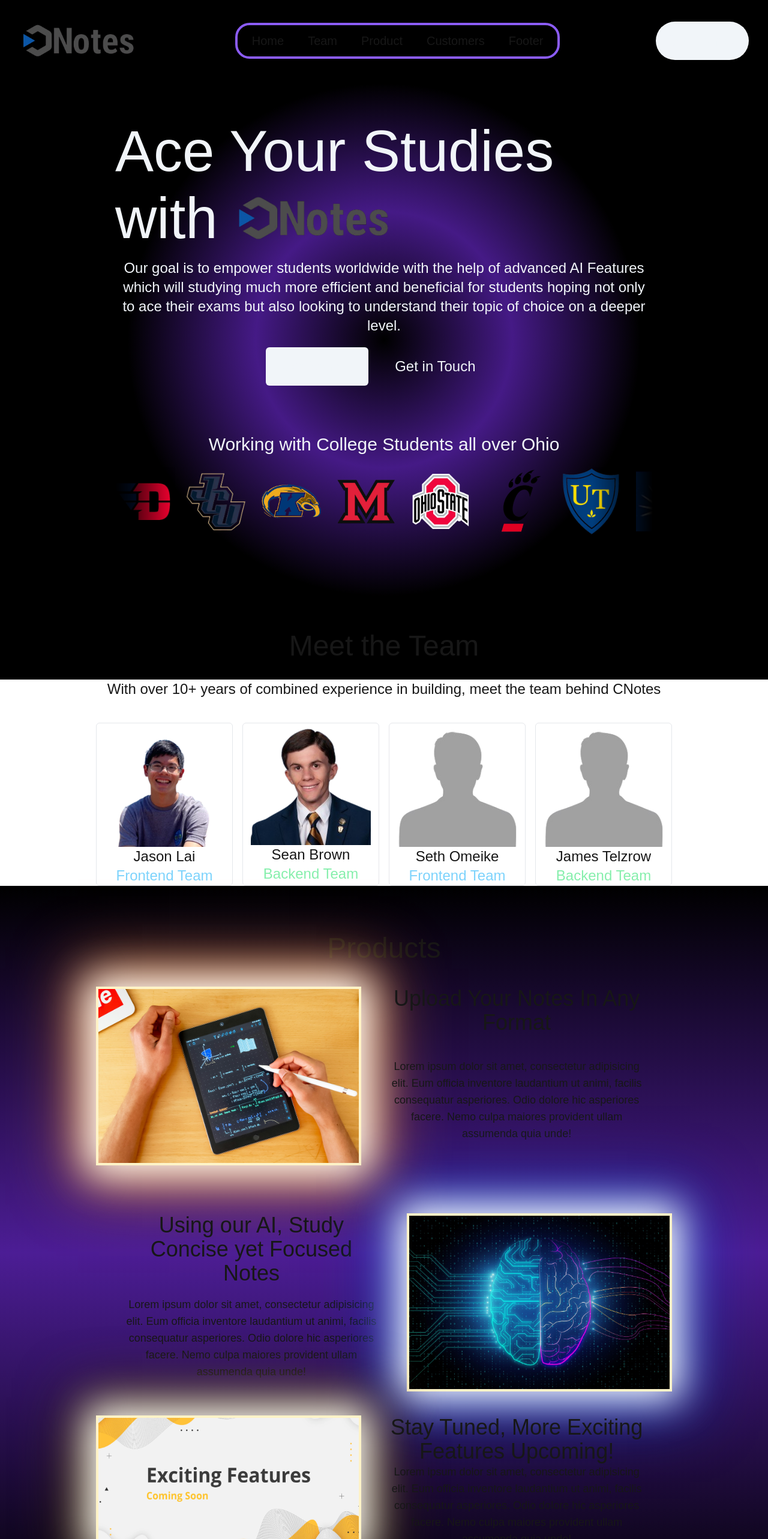
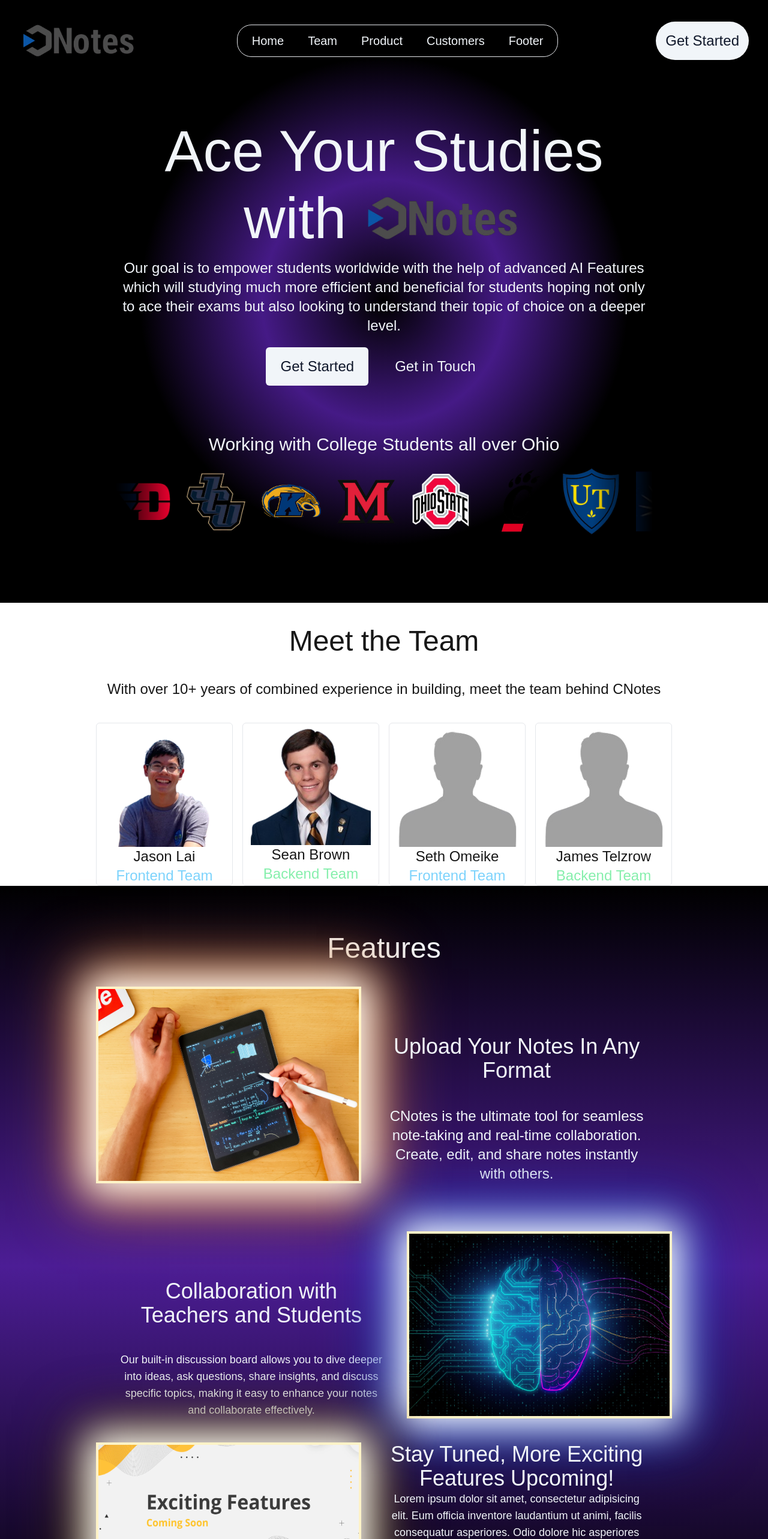
Before and after one commit to Flaresun/csds393Project, a Next.js app in the folder client/: page / in a window 1280 px wide. Shown: the top 2566 px of the page at 60% size. Built offline with nearby package versions, Linux system fonts and the light colour scheme.

Commit message:
Fixed UI for Light Mode and added App Description

```diff
--- a/client/src/components/Hero.tsx
+++ b/client/src/components/Hero.tsx
@@ -25,7 +25,7 @@
         <div id="hero" className='pt-20 px-[2rem] sm:px-[10rem]'>
             <div className="flex flex-col items-center text-8xl text-slate-100  text-wrap">
 
-                <div className="flex mt-5">
+                <div className="flex mt-5 items-center justify-center text-center">
                     <p className="">Ace Your Studies with <span className="inline-block translate-y-4 whitespace-normal"><Image src={assets.logo} alt="Logo" width={270}/></span> </p>
                 </div>
                 <div className="flex text-xl sm:text-2xl mt-5 items-center justify-center text-center">
@@ -35,7 +35,7 @@
                 </div>
 
                 <div className="flex flex-col sm:flex-row text-2xl mt-5">
-                    <button onClick={()=> router.push("/login")} className="bg-slate-100 px-6 py-4 mr-5 dark:text-slate-900 rounded-md active:scale-95 transition-all mb-5 sm:mb-0">Get Started</button>
+                    <button onClick={()=> router.push("/login")} className="bg-slate-100 text-slate-900 px-6 py-4 mr-5 rounded-md active:scale-95 transition-all mb-5 sm:mb-0">Get Started</button>
                     <button onClick={()=> router.push("/login")} className="hover:bg-slate-100 px-6 py-4 mr-5 hover:dark:text-slate-900 rounded-md active:scale-95 transition-all">Get in Touch</button>
                 </div>
 
@@ -67,9 +67,6 @@
 
             </div>
 
-            <p className="pt-20 flex items-center justify-center text-center text-5xl">Meet the Team</p>
-
-
         </div>
     )
 }
--- a/client/src/components/Navbar.tsx
+++ b/client/src/components/Navbar.tsx
@@ -28,7 +28,7 @@
              width={200}
              />
         </div>
-        <div id="box-gradient" className="hidden lg:flex flex-row items-center justify-center border-4 border-violet-500 text-sm sm:text-xl rounded-3xl px-6 py-3">
+        <div id="box-gradient" className="hidden text-slate-100 lg:flex flex-row items-center justify-center border text-sm sm:text-xl rounded-3xl px-6 py-3">
             <a href="#hero" className="cursor-pointer mr-10">Home</a>
             <a href="#team" className="cursor-pointer mr-10">Team</a>
             <a href="#product" className="cursor-pointer mr-10">Product</a>
@@ -37,7 +37,7 @@
 
         </div>
         <div className="hidden lg:flex text-2xl">
-            <button onClick={()=> router.push("/login")} className="bg-slate-100 dark:text-slate-900 text-slate-100 rounded-full p-4 active:scale-95 transition-all">Get Started</button>
+            <button onClick={()=> router.push("/login")} className="bg-slate-100 dark:text-slate-900 text-slate-900 rounded-full p-4 active:scale-95 transition-all">Get Started</button>
         </div>
         <div className="flex items-center justify-center text-center lg:hidden">
 
--- a/client/src/components/Product.tsx
+++ b/client/src/components/Product.tsx
@@ -5,9 +5,9 @@
 const Product = () => {
   const itemSize : number = 700;
   return (
-    <div id="product" className='bg-gradient-to-b from-black via-violet-900 to-black py-20 px-[2rem] sm:px-[10rem]'>
+    <div id="product" className='bg-gradient-to-b from-black via-violet-900 to-black py-20 px-[2rem] sm:px-[10rem] text-slate-100'>
         <div className="mb-10 flex items-center justify-center">
-            <p className="text-5xl">Products</p>
+            <p className="text-5xl ">Features</p>
         </div>
 
         <div className="flex flex-col max-h-full mb-20">
@@ -16,9 +16,9 @@
               <Image src={assets.notes_logo} alt="Notes Logo" width={itemSize}/>
             </div>
 
-            <div className=" flex flex-col items-center justify-between text-center text-4xl text-wrap mx-10 sm:w-full">
-              <p className="flex items-center">Upload Your Notes In Any Format</p>
-              <p className="text-lg flex text-center">Lorem ipsum dolor sit amet, consectetur adipisicing elit. Eum officia inventore laudantium ut animi, facilis consequatur asperiores. Odio dolore hic asperiores facere. Nemo culpa maiores provident ullam assumenda quia unde!</p>
+            <div className=" flex flex-col items-center text-center text-4xl text-wrap mx-10 sm:w-full">
+              <p className="flex items-center mb-10 mt-20">Upload Your Notes In Any Format</p>
+              <p className="text-2xl flex text-center ">CNotes is the ultimate tool for seamless note-taking and real-time collaboration. Create, edit, and share notes instantly with others. </p>
               <p className=""></p>
             </div>
           </div>
@@ -30,9 +30,9 @@
               <Image src={assets.ai_brain} alt="Notes Logo" width={itemSize}/>
             </div>
 
-            <div className=" flex flex-col items-center justify-between text-center text-4xl text-wrap mx-10 sm:w-full">
-              <p className="flex">Using our AI, Study Concise yet Focused Notes</p>
-              <p className="text-lg flex text-center">Lorem ipsum dolor sit amet, consectetur adipisicing elit. Eum officia inventore laudantium ut animi, facilis consequatur asperiores. Odio dolore hic asperiores facere. Nemo culpa maiores provident ullam assumenda quia unde!</p>
+            <div className=" flex flex-col items-center text-center text-4xl text-wrap mx-10 sm:w-full">
+              <p className="flex mb-10 mt-20">Collaboration with Teachers and Students</p>
+              <p className="text-lg flex text-center">Our built-in discussion board allows you to dive deeper into ideas, ask questions, share insights, and discuss specific topics, making it easy to enhance your notes and collaborate effectively.</p>
               <p className=""></p>
             </div>
           </div>
--- a/client/src/components/Team.tsx
+++ b/client/src/components/Team.tsx
@@ -10,9 +10,9 @@
   return (
     <div id="team" className='px-[2rem] sm:px-[10rem] '>
 
-        {/** Meet the Team is on the hero section and not here */}
+        <p className="pt-10 flex items-center justify-center text-center text-5xl">Meet the Team</p>
 
-        <div className="mb-10 flex items-center justify-center text-center ">
+        <div className=" pt-10 mb-10 flex items-center justify-center text-center ">
           <p className="text-2xl">With over 10+ years of combined experience in building, meet the team behind CNotes</p>
         </div>
 
```
